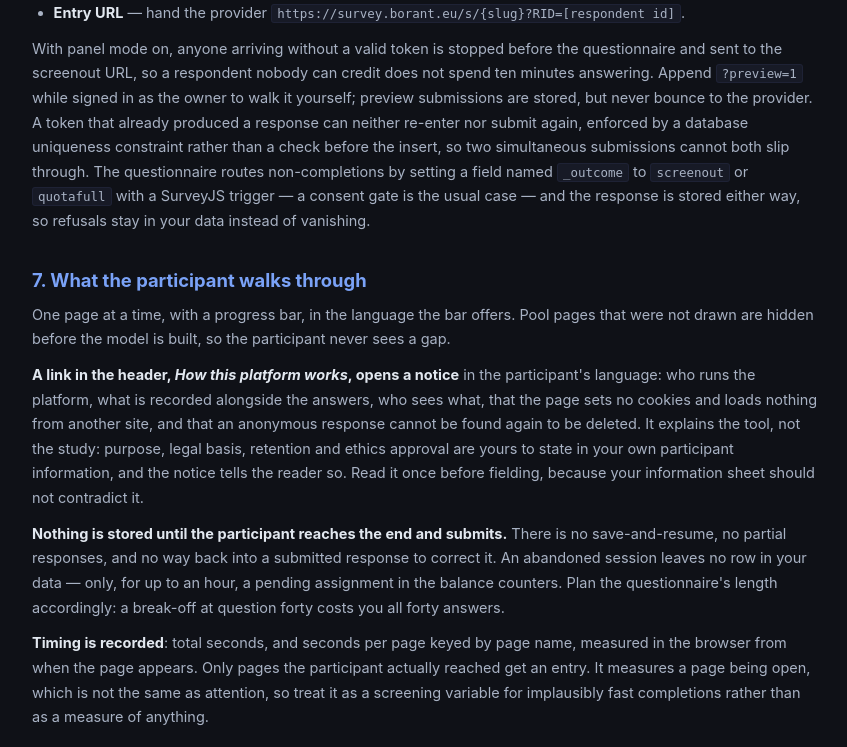
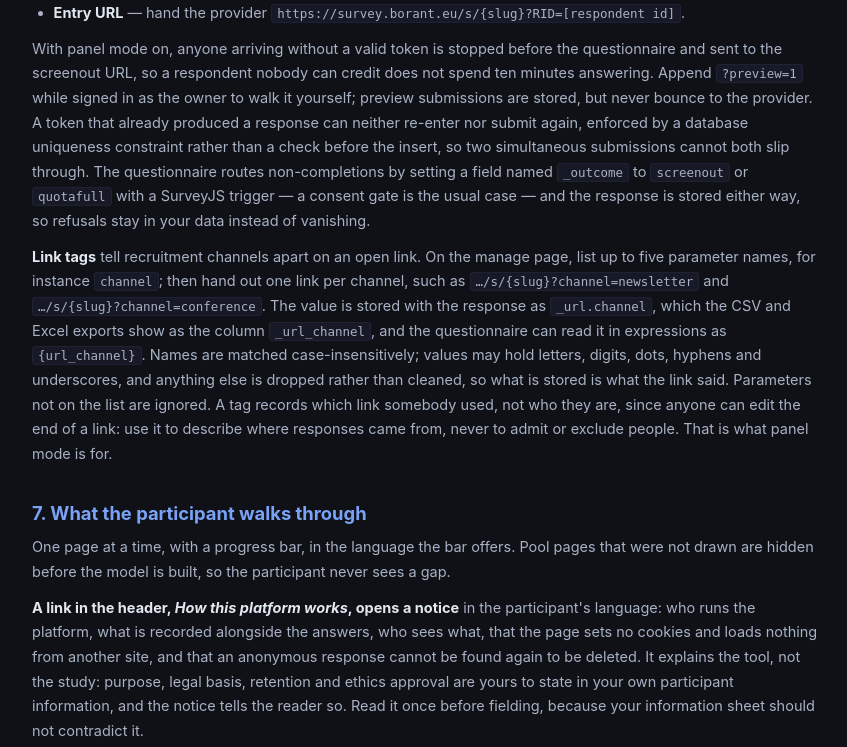
Before and after one commit to that-ugly-cat/survey, a FastAPI app: page /guide in a window 1280 px wide. Shown: the part 5753-6500 px from the top of the page, without its empty margins (215-1062 px from the left). Run offline with FastAPI, Linux system fonts and the light colour scheme; parts of the project's set-up code (start-up, migrations or seed data) failed here and were passed over; some libraries are stand-ins or nearby versions.

Commit message:
Link tags on the public URL, response id in the wide exports
Owners list up to five query parameter names; ?channel=x is stored with the response
as _url.channel (export column _url_channel), re-checked on submit against the
survey's own list and a safe charset. The CSV/Excel exports now start with
_response, the key of the item-bank long export, and the JSON export carries it.

Co-Authored-By: Claude Opus 5.5 <noreply@anthropic.com>

```diff
--- a/main.py
+++ b/main.py
@@ -59,6 +59,10 @@ EMAIL_RE = re.compile(r"^[^@\s]+@[^@\s]+\.[^@\s]+$")
 PANEL_TOKEN_RE = re.compile(r"^[A-Za-z0-9_.\-]{1,128}$")
 PANEL_PARAM_RE = re.compile(r"^[A-Za-z0-9_\-]{1,32}$")
 PANEL_OUTCOMES = ("complete", "screenout", "quotafull")
+# Link tags: named query parameters an owner allows on the public link, recorded
+# with the response (e.g. ?channel=signatories). Same charset as a panel token.
+URL_TAG_VALUE_RE = re.compile(r"^[A-Za-z0-9_.\-]{1,64}$")
+MAX_URL_TAGS = 5
 
 # An assignment issued but not yet submitted still counts toward balancing for
 # this long, which keeps concurrent starts from piling onto the same arm without
@@ -244,6 +248,10 @@ def init_db():
         if col not in survey_cols:
             db.execute(f"ALTER TABLE surveys ADD COLUMN {col} TEXT NULL")
 
+    # link tags allowed on the public URL, comma-separated parameter names (additive)
+    if "url_tags" not in survey_cols:
+        db.execute("ALTER TABLE surveys ADD COLUMN url_tags TEXT NULL")
+
     # panel token on each response, unique per survey so a token cannot be
     # spent twice. SQLite treats NULLs as distinct, so non-panel surveys are
     # unaffected by the index.
@@ -707,6 +715,29 @@ def _panel_redirect(config: dict, outcome: str, token: str | None) -> str | None
         return url
     sep = "&" if "?" in url else "?"
     return f"{url}{sep}{urllib.parse.quote(config['param'], safe='')}={quoted}"
+
+
+def _url_tag_names(row) -> list:
+    """The parameter names an owner allows as link tags, in the order configured."""
+    try:
+        raw = row["url_tags"]
+    except (IndexError, KeyError):
+        return []
+    return [n for n in (raw or "").split(",") if n]
+
+
+def _read_url_tags(params, names) -> dict:
+    """Tags from a query string or a submitted payload: only configured names, matched
+    case-insensitively and keyed by the configured spelling; a value outside the safe
+    charset is dropped rather than cleaned, so what is stored is what the link said."""
+    wanted = {n.lower(): n for n in names}
+    out = {}
+    for key, value in (params or {}).items():
+        name = wanted.get(str(key).lower())
+        value = str(value or "").strip()
+        if name and name not in out and URL_TAG_VALUE_RE.match(value):
+            out[name] = value
+    return out
 
 
 # --- public routes ---
@@ -871,6 +902,7 @@ async def survey_page(request: Request, slug: str):
             conditions[cfg["arm_var"]] = got["arm"]
     assigned_pages = assigned_pages_list or None
     pool_pages = pool_pages_list or None
+    url_tags = _read_url_tags(request.query_params, _url_tag_names(row))
     db.close()
 
     return templates.TemplateResponse(request, "survey.html", {
@@ -883,6 +915,7 @@ async def survey_page(request: Request, slug: str):
         "conditions": conditions,
         "page_orders": page_orders,
         "panel_token": panel_token,
+        "url_tags": url_tags,
         # All four languages go down with the page: the notice follows the
         # language switcher, which changes the form without a reload.
         "notice": notice_text.NOTICE,
@@ -914,6 +947,14 @@ async def submit(slug: str, request: Request):
     # What the item banks showed this person comes from the server's ledger, never
     # from the payload: a client-supplied _banks is discarded.
     data.pop("_banks", None)
+    # Link tags travel with the browser (the page has no session to keep them in), so
+    # they are re-checked here against the survey's own list. They record which link a
+    # person came through, not who they are: anyone can edit a query string.
+    tags = _read_url_tags(data.pop("_url", None) if isinstance(data.get("_url"), dict) else {},
+                          _url_tag_names(row))
+    data.pop("_url", None)
+    if tags:
+        data["_url"] = tags
     shown = _bank_records(db, row["id"], data.get("_assignment_ids"))
     if shown:
         data["_banks"] = shown
@@ -1108,6 +1149,9 @@ async def manage_survey(slug: str, request: Request):
 
     panel = _panel_config(row) or {}
     return templates.TemplateResponse(request, "manage.html", {
+        "url_tags": _url_tag_names(row),
+        "url_tags_error": request.query_params.get("tags_error", ""),
+        "url_tags_saved": request.query_params.get("tags_saved") == "1",
         "user": user,
         "slug": slug,
         "title": row["title"],
@@ -1185,6 +1229,38 @@ async def save_panel_config(
     db.commit()
     db.close()
     return RedirectResponse(f"/admin/surveys/{slug}?panel_saved=1", status_code=302)
+
+
+@app.post("/admin/surveys/{slug}/url-tags")
+async def save_url_tags(slug: str, request: Request, names: str = Form("")):
+    db = get_db()
+    user = auth.current_user(request, db)
+    if not user:
+        db.close()
+        return RedirectResponse("/login", status_code=302)
+    row = _owned_survey(db, slug, user)
+    if not row:
+        db.close()
+        return RedirectResponse("/admin", status_code=302)
+    wanted = []
+    for n in names.replace(" ", ",").split(","):
+        if n and n.lower() not in {w.lower() for w in wanted}:
+            wanted.append(n)
+    bad = [n for n in wanted if not PANEL_PARAM_RE.match(n)]
+    panel_param = (row["panel_token_param"] or "").lower()
+    message = (
+        "Tag names must be 1 to 32 letters, digits, hyphens or underscores." if bad else
+        f"At most {MAX_URL_TAGS} tags." if len(wanted) > MAX_URL_TAGS else
+        "That name is the panel token parameter." if panel_param in {w.lower() for w in wanted} else
+        "'preview' is reserved." if "preview" in {w.lower() for w in wanted} else "")
+    if message:
+        db.close()
+        return RedirectResponse(f"/admin/surveys/{slug}?tags_error={urllib.parse.quote(message)}",
+                                status_code=302)
+    db.execute("UPDATE surveys SET url_tags = ? WHERE id = ?", (",".join(wanted) or None, row["id"]))
+    db.commit()
+    db.close()
+    return RedirectResponse(f"/admin/surveys/{slug}?tags_saved=1", status_code=302)
 
 
 # --- results ---
@@ -2258,7 +2334,7 @@ def _get_responses(db, slug: str):
     if not row:
         return None
     return db.execute(
-        "SELECT response_json, submitted_at FROM responses WHERE survey_id = ? ORDER BY submitted_at",
+        "SELECT id, response_json, submitted_at FROM responses WHERE survey_id = ? ORDER BY submitted_at",
         (row["id"],),
     ).fetchall()
 
@@ -2271,7 +2347,9 @@ def _flat_table(rows):
     all_keys: list[str] = []
     seen_keys: set[str] = set()
     for r in rows:
-        flat = _flatten(json.loads(r["response_json"]))
+        # the response id comes first: it is the key the long export uses, so the two
+        # tables can be joined without matching on timestamps
+        flat = {"_response": r["id"], **_flatten(json.loads(r["response_json"]))}
         flat["_submitted_at"] = r["submitted_at"]
         flat_rows.append(flat)
         for k in flat:
@@ -2459,7 +2537,7 @@ async def export_json(slug: str, request: Request):
         return JSONResponse({"error": "not found"}, status_code=404)
 
     data = [
-        {"submitted_at": r["submitted_at"], "data": json.loads(r["response_json"])}
+        {"response": r["id"], "submitted_at": r["submitted_at"], "data": json.loads(r["response_json"])}
         for r in rows
     ]
     return StreamingResponse(
--- a/mcp_app.py
+++ b/mcp_app.py
@@ -155,6 +155,8 @@ def get_survey(slug: str) -> dict:
             "summary": {k: v for k, v in flow.summarise(schema).items()
                         if k != "question_names"},
             "pools": _pools(db, row["id"]),
+            # query parameters recorded with each response (see the guide, "Link tags")
+            "url_tags": main._url_tag_names(row),
         }
     finally:
         db.close()
--- a/templates/survey.html
+++ b/templates/survey.html
@@ -169,6 +169,7 @@
     var conditions      = {{ conditions | tojson }};
     var page_orders     = {{ page_orders | tojson }};
     var panel_token     = {{ panel_token | tojson }};
+    var url_tags        = {{ url_tags | tojson }};
     var NOTICE          = {{ notice | tojson }};
     var LANGS           = ["en", "de", "fr", "it"];
     // The completion page is rendered by SurveyJS from the schema, so this one
@@ -318,6 +319,8 @@
       // Exposed as {panelToken} so the schema can branch on it if it needs to,
       // and echoed back on submit so the server can build the return URL.
       if (panel_token) survey.setVariable('panelToken', panel_token);
+      // link tags (e.g. ?channel=…), readable in expressions as {url_<name>}
+      Object.keys(url_tags || {}).forEach(function(k) { survey.setVariable('url_' + k, url_tags[k]); });
 
       // --- timing ---
       var t0          = Date.now();   // survey start
@@ -374,6 +377,7 @@
           if (cond) payload._condition = cond;
         }
         if (panel_token) payload._panel_token = panel_token;
+        if (url_tags && Object.keys(url_tags).length) payload._url = url_tags;
 
         options.showSaveInProgress();
         fetch('/s/' + slug + '/submit', {
```
Also changed, not shown: docs/guide.md (+6 -2 lines), templates/manage.html (+31 -0 lines), test_url_tags.py (added, +92 -0 lines).
